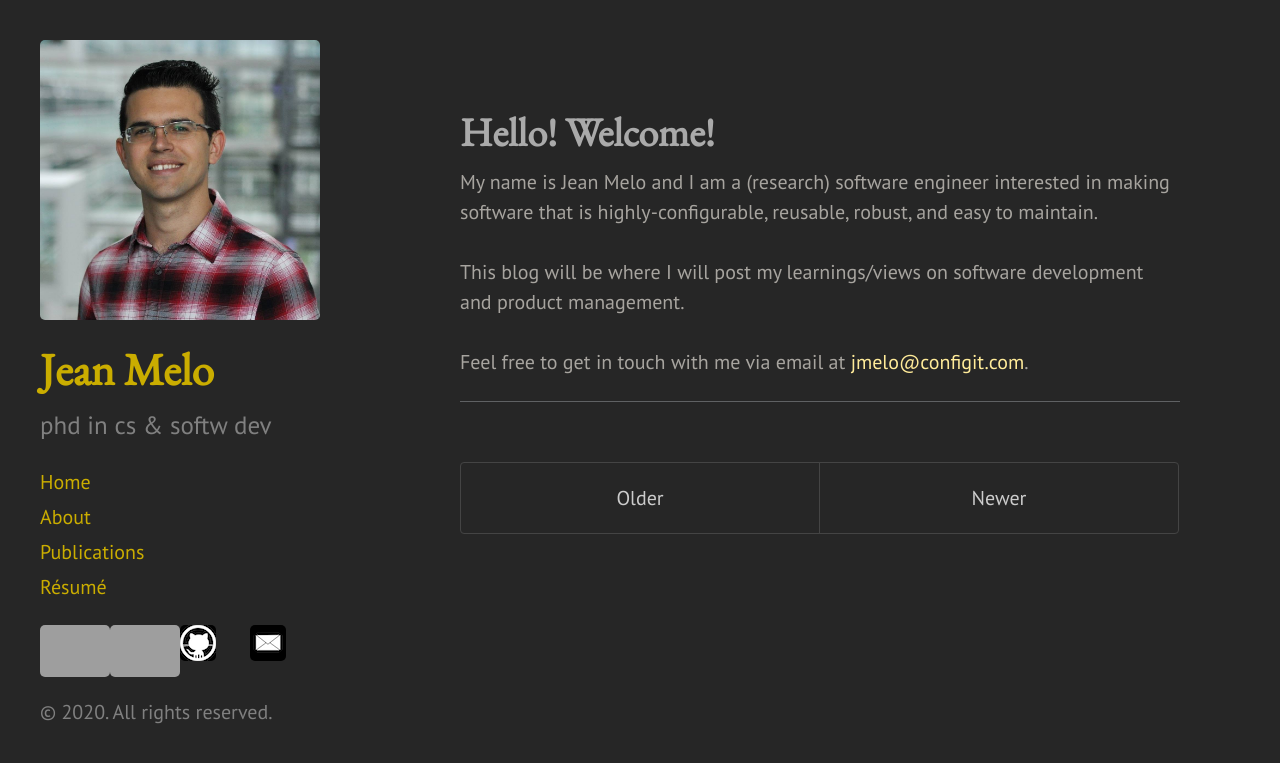
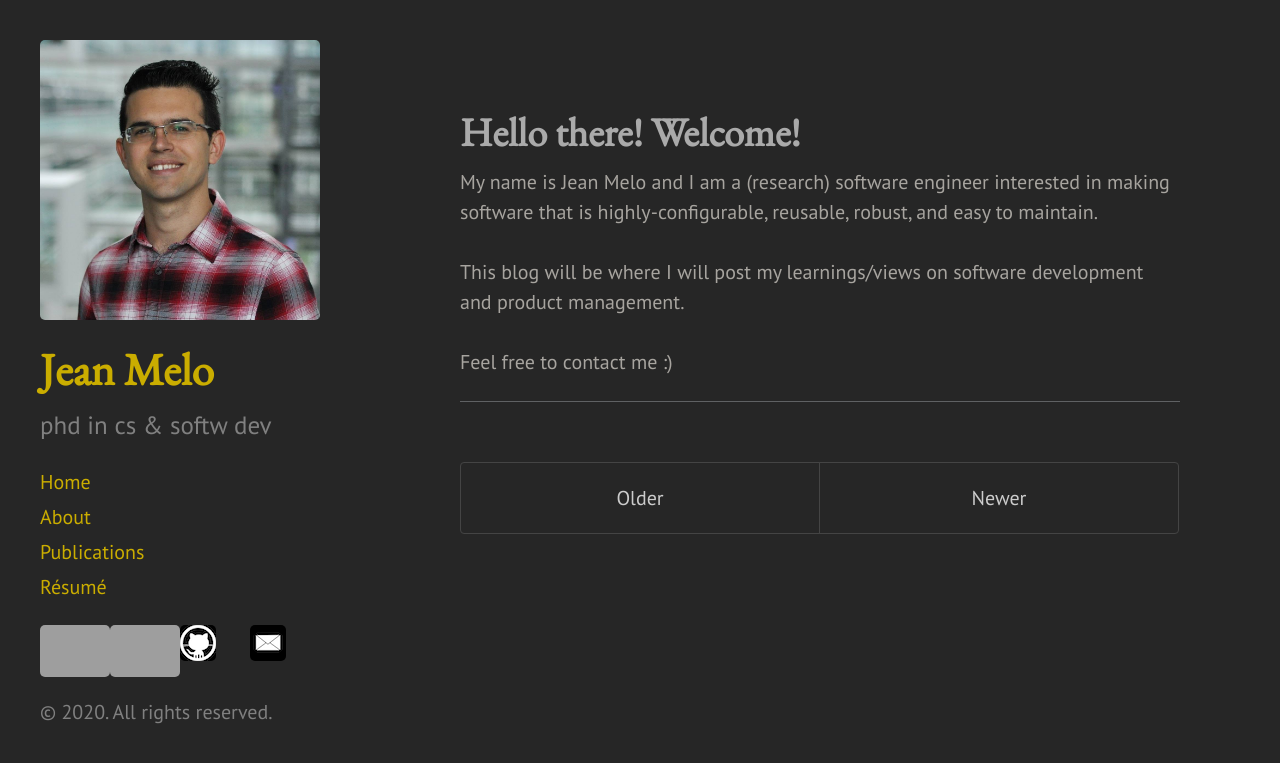
Before and after one commit to jccmelo/jccmelo.github.io, a Jekyll site: the page built from index.html, in a window 1280 px wide. Shown: the top 763 px of the page. Built offline with Jekyll 4.4.1, drawn with Linux system fonts in a browser that asks for light colours; the list of posts is cut into pages by our own code; grey boxes are pictures that could not be loaded.

Commit message:
Update CV

```diff
--- a/index.html
+++ b/index.html
@@ -3,12 +3,12 @@ layout: default
 title: Home
 ---
 
-<h1>Hello! Welcome!</h1>
+<h1>Hello there! Welcome!</h1>
 My name is Jean Melo and I am a (research) software engineer interested in making software that is highly-configurable, reusable, robust, and easy to maintain.
 <br/><br/>
 This blog will be where I will post my learnings/views on software development and product management.
 <br/><br/>
-Feel free to get in touch with me via email at <a href="mailto:jmelo@configit.com" title="Email me">jmelo@configit.com</a>.
+Feel free to contact me :)
 
 <hr>
 
```
Also changed, not shown: _posts/2019-03-03-welcome.md (+2 -5 lines), about.md (+1 -1 lines), Gemfile.lock, 2 other files.
